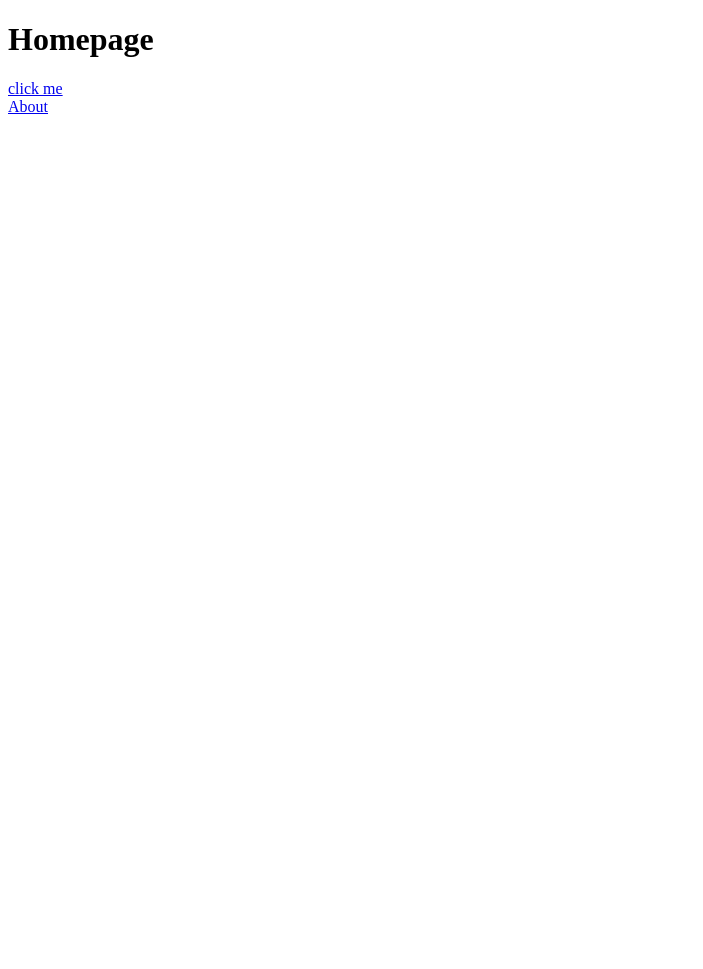
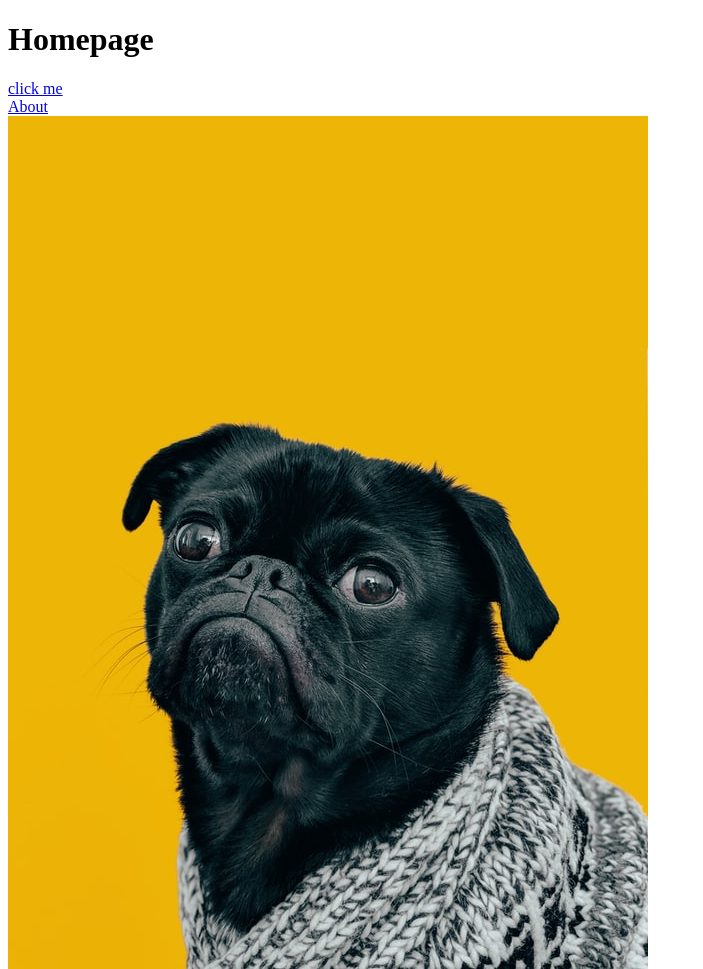
Before and after one commit to banch0u/odin-links-and-images, a plain HTML site: page index.html in a window 1280 px wide. Shown: the whole page, without its empty margins (0-703 px from the left). Before the commit the page ends 800 px from the top, so only its background shows below. Drawn offline with Linux system fonts and the light colour scheme.

Commit message:
added image of dog

```diff
--- a/index.html
+++ b/index.html
@@ -9,6 +9,7 @@
 <body>
     <h1>Homepage</h1>
     <a href="https://www.youtube.com/watch?v=dQw4w9WgXcQ">click me</a> <br>
-    <a href="pages/about.html">About</a>
+    <a href="pages/about.html">About</a> <br>
+    <img src="images/dog.jpg" alt="Dog">
 </body>
 </html>
```
Also changed, not shown: images/dog.jpg (added).
